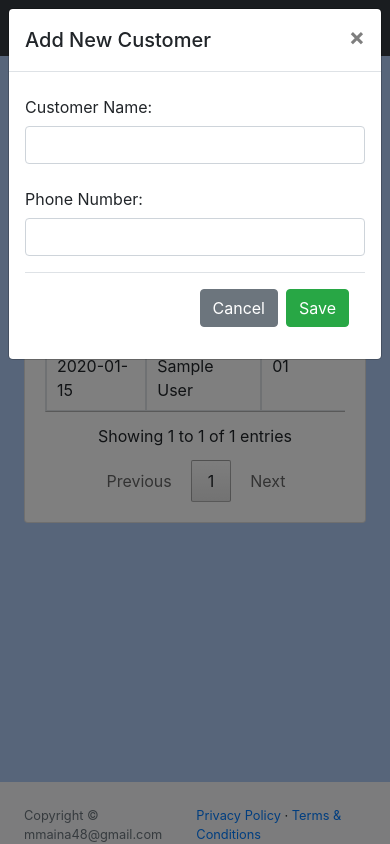
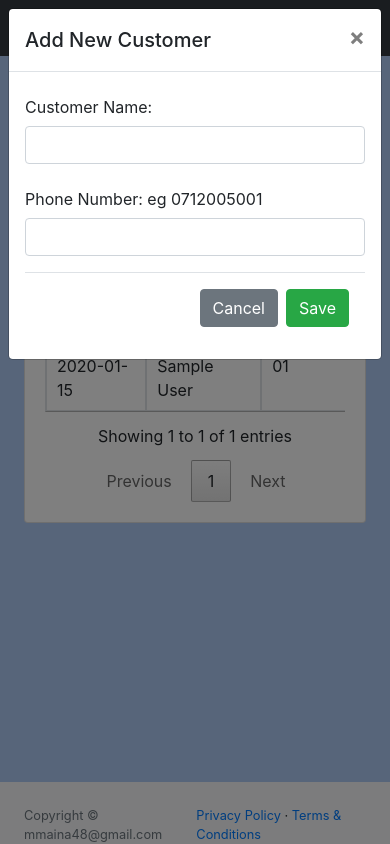
Before and after one commit to bridgecrew-perf6/stockmanagment-qa-deploy, a Flask app: page /allcustomers in a window 390 px wide, after a click on "Add New Customer". Run offline with Flask 2, Linux system fonts and the light colour scheme; a user stored in the database is signed in; tables that the repository leaves empty hold one stand-in row (values such as "Sample post"); some libraries are stand-ins or nearby versions.

Commit message:
Edit phone number label on add customer modal

```diff
--- a/application/templates/all_customers.html
+++ b/application/templates/all_customers.html
@@ -45,7 +45,7 @@
                                           <input type="text" class="form-control"  name="name" required>
                                         </div>
                                         <div class="form-group">
-                                            <label for="recipient-name" class="col-form-label">Phone Number:</label>
+                                            <label for="recipient-name" class="col-form-label">Phone Number: eg 0712005001</label>
                                             <input type="text" class="form-control"  name="patient_phone" required>
                                           </div>
                                           <div class="modal-footer">
--- a/application/templates/layout.html
+++ b/application/templates/layout.html
@@ -55,13 +55,11 @@
               document.body.innerHTML = originalContents;
           }
           </script>
-
          <!-- <script>
           $(document).on('click', '.reload', function(){
               window.location = "/allorders";
             });
         </script> -->
-
         <script>
           $(document).on('click', '.add_new_role', function(){
             var roleName = $('.roleName').val();
@@ -576,7 +574,6 @@
         </script>
         <script>
         $( window ).on( "load", function() {
-
           $('.mytable tr').each(function() {
               var reorder = $(this).find(".reorderTd").html();
               var quantity = $(this).find(".quantityTd").html();
```
